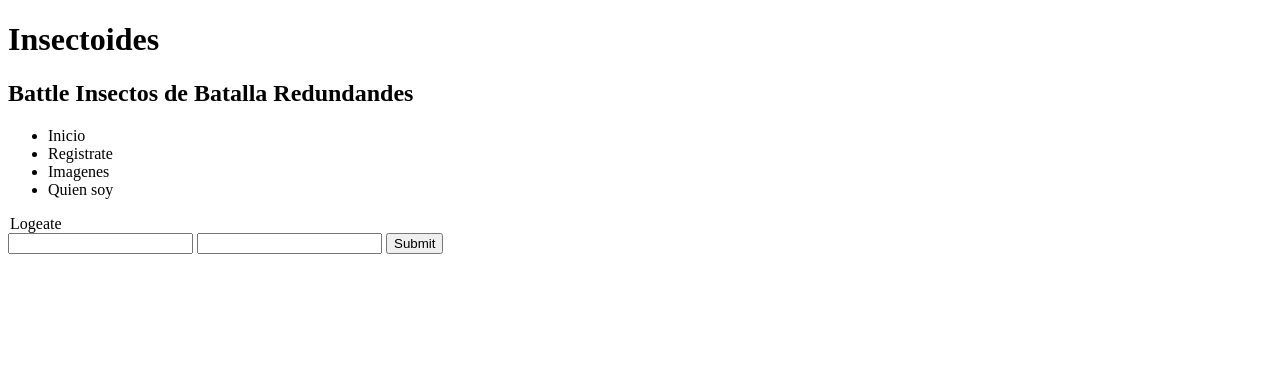
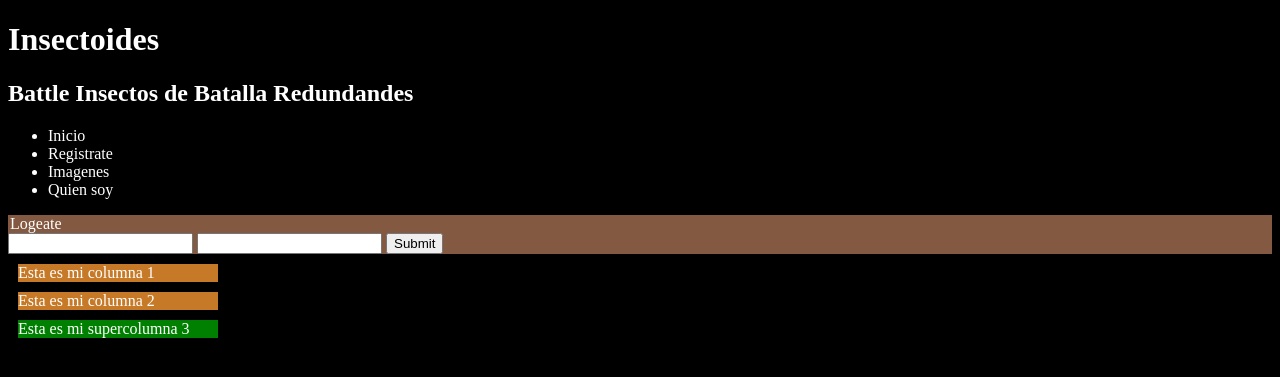
Before and after one commit to jeeba/insectoides, a PHP site: page / in a window 1280 px wide. Shown: the top 377 px of the page. Run offline with PHP 8.4, Linux system fonts and the light colour scheme.

Commit message:
Tutorial 4

```diff
--- /dev/null
+++ b/css/index.css
@@ -0,0 +1,31 @@
+/*
+    Document   : index.css
+    Created on : 02/12/2012, 08:35:26 PM
+    Author     : windows7
+    Description:
+        Archivo Basico para el Juego Insectoides
+*/
+
+
+/****************************
+GENERAL
+****************************/
+body{
+    background:black;
+    color:white;
+}
+
+#loginFormWrapper{
+background:#845942;
+color:white;
+}
+
+.columna{
+    background:#C67927;
+    width: 200px;
+    margin:10px;
+}
+
+#supercolumna.columna{
+    background:green;
+}
--- a/index.php
+++ b/index.php
@@ -2,7 +2,8 @@
 <html>
     <head>
         <meta http-equiv="Content-Type" content="text/html; charset=UTF-8">
-        <title></title>
+        <title>Insectoides</title>
+        <link href="css/index.css" rel="stylesheet" type="text/css"></link>
     </head>
     <body>
         <h1>Insectoides</h1>
@@ -27,5 +28,11 @@
             </form>
         </div>
 
+        <div id="columnaWrapper">
+            <div class="columna">Esta es mi columna 1</div>
+            <div class="columna">Esta es mi columna 2</div>
+            <div class="columna" id="supercolumna">Esta es mi supercolumna 3</div>
+        </div>
+
     </body>
 </html>
```
